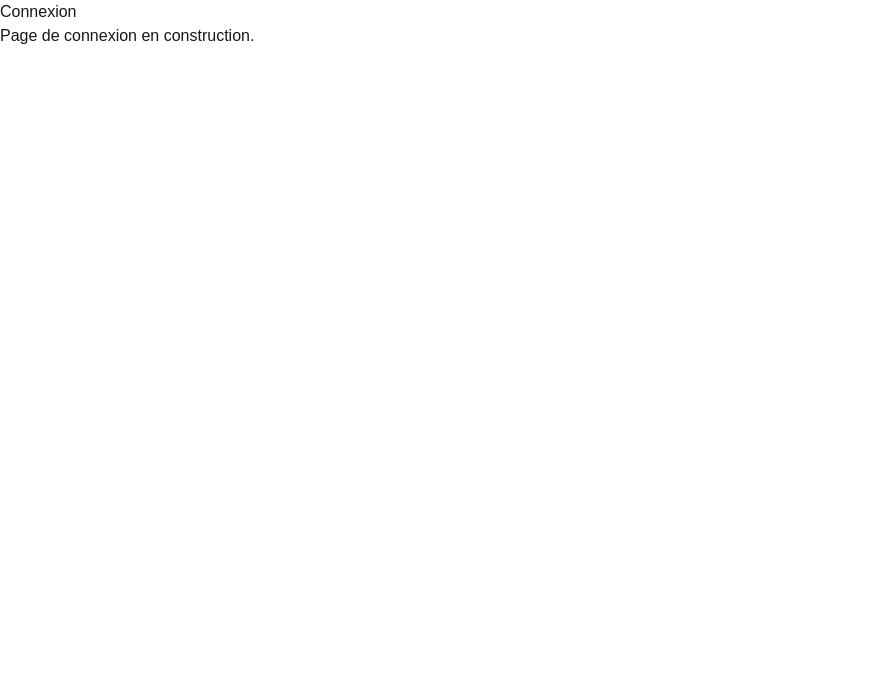
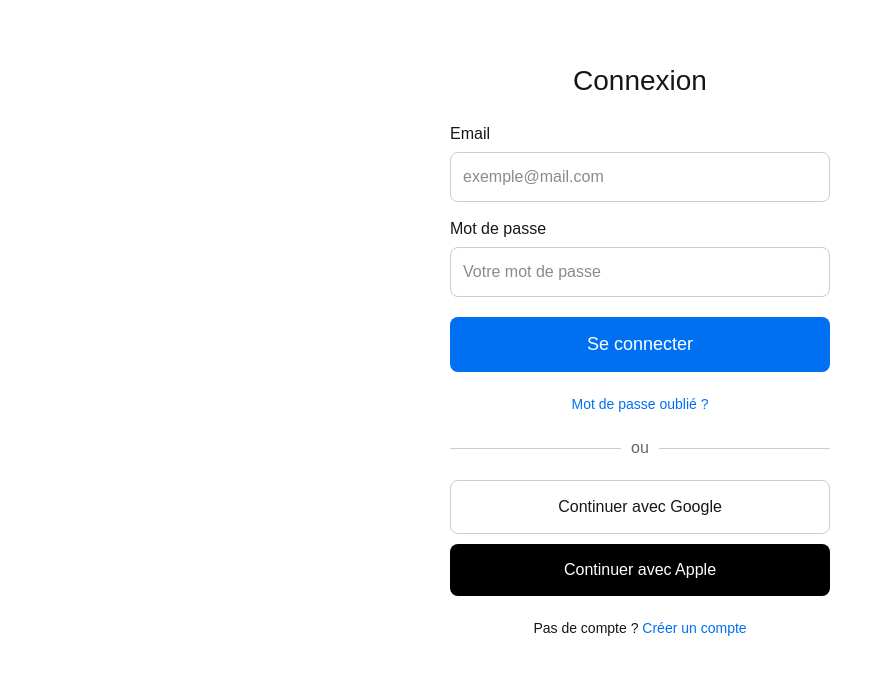
Before and after one commit to relationaida-ship-it/AIDA, a Next.js app: page /login in a window 1280 px wide. Shown: the top 674 px of the page, without its empty margins (0-893 px from the left). Built offline with nearby package versions, Linux system fonts and the light colour scheme.

Commit message:
page de connexion complète

```diff
--- a/app/login/page.tsx
+++ b/app/login/page.tsx
@@ -1,8 +1,126 @@
 export default function LoginPage() {
   return (
-    <div>
-      <h1>Connexion</h1>
-      <p>Page de connexion en construction.</p>
+    <div style={{
+      maxWidth: "420px",
+      margin: "40px auto",
+      padding: "20px",
+      fontFamily: "sans-serif"
+    }}>
+
+      <h1 style={{ fontSize: "28px", marginBottom: "20px", textAlign: "center" }}>
+        Connexion
+      </h1>
+
+      {/* Email */}
+      <label style={{ display: "block", marginBottom: "15px" }}>
+        Email
+        <input
+          type="email"
+          placeholder="exemple@mail.com"
+          style={{
+            width: "100%",
+            padding: "12px",
+            marginTop: "6px",
+            borderRadius: "8px",
+            border: "1px solid #ccc",
+            fontSize: "16px"
+          }}
+        />
+      </label>
+
+      {/* Mot de passe */}
+      <label style={{ display: "block", marginBottom: "20px" }}>
+        Mot de passe
+        <input
+          type="password"
+          placeholder="Votre mot de passe"
+          style={{
+            width: "100%",
+            padding: "12px",
+            marginTop: "6px",
+            borderRadius: "8px",
+            border: "1px solid #ccc",
+            fontSize: "16px"
+          }}
+        />
+      </label>
+
+      {/* Bouton principal */}
+      <button
+        style={{
+          width: "100%",
+          padding: "14px",
+          backgroundColor: "#0070f3",
+          color: "white",
+          border: "none",
+          borderRadius: "8px",
+          fontSize: "18px",
+          cursor: "pointer",
+          marginBottom: "20px"
+        }}
+      >
+        Se connecter
+      </button>
+
+      {/* Mot de passe oublié */}
+      <div style={{ textAlign: "center", marginBottom: "20px" }}>
+        <a href="#" style={{ color: "#0070f3", fontSize: "14px" }}>
+          Mot de passe oublié ?
+        </a>
+      </div>
+
+      {/* Séparateur */}
+      <div style={{
+        display: "flex",
+        alignItems: "center",
+        marginBottom: "20px"
+      }}>
+        <div style={{ flex: 1, height: "1px", background: "#ccc" }}></div>
+        <span style={{ margin: "0 10px", color: "#666" }}>ou</span>
+        <div style={{ flex: 1, height: "1px", background: "#ccc" }}></div>
+      </div>
+
+      {/* Connexion Google */}
+      <button
+        style={{
+          width: "100%",
+          padding: "14px",
+          backgroundColor: "white",
+          border: "1px solid #ccc",
+          borderRadius: "8px",
+          fontSize: "16px",
+          cursor: "pointer",
+          marginBottom: "10px"
+        }}
+      >
+        Continuer avec Google
+      </button>
+
+      {/* Connexion Apple */}
+      <button
+        style={{
+          width: "100%",
+          padding: "14px",
+          backgroundColor: "black",
+          color: "white",
+          border: "none",
+          borderRadius: "8px",
+          fontSize: "16px",
+          cursor: "pointer",
+          marginBottom: "20px"
+        }}
+      >
+        Continuer avec Apple
+      </button>
+
+      {/* Créer un compte */}
+      <div style={{ textAlign: "center" }}>
+        <span style={{ fontSize: "14px" }}>Pas de compte ? </span>
+        <a href="/register" style={{ color: "#0070f3", fontSize: "14px" }}>
+          Créer un compte
+        </a>
+      </div>
+
     </div>
   );
 }
```
